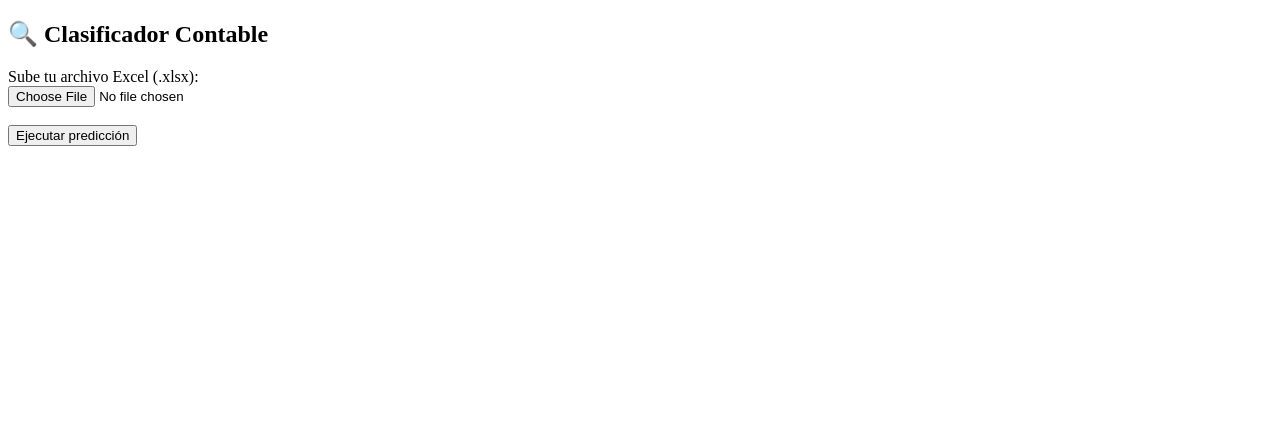
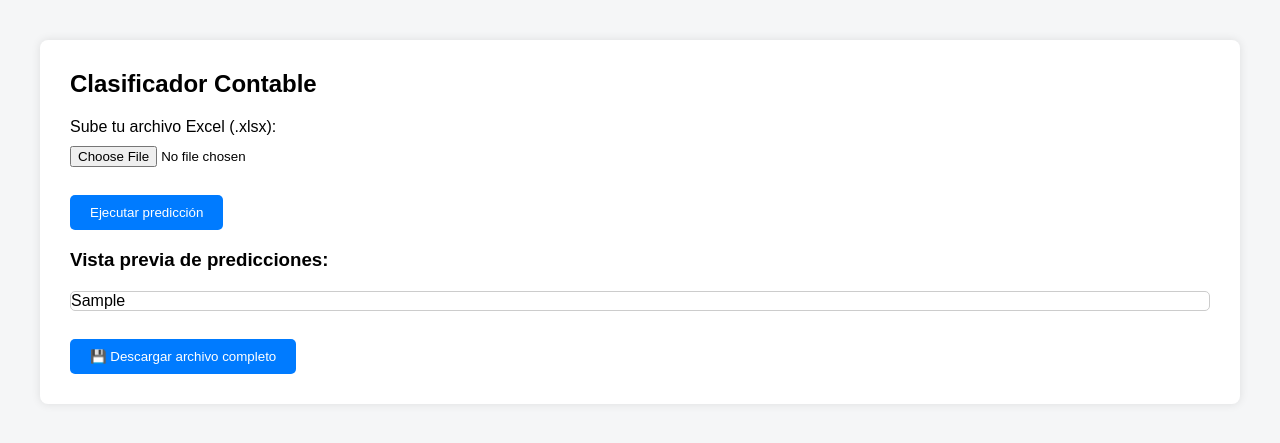
Before and after one commit to AbiudBenitez/redes-nuronales, a Flask app: template proyectoUI/templates/index.html in a window 1280 px wide. Shown: the top 443 px of the page. Run offline with Flask 3, Linux system fonts and the light colour scheme; the template is opened without the code that fills it: most values are stand-ins (such as "Sample title", 1, 10 or a date in 2020); parts of the project's set-up code (start-up, migrations or seed data) failed here and were passed over.

Commit message:
se cambio la interfaz

```diff
--- a/proyectoUI/app.py
+++ b/proyectoUI/app.py
@@ -1,4 +1,4 @@
-from flask import Flask, request, send_file
+from flask import Flask, render_template, request, send_file
 import pandas as pd
 import numpy as np
 import pickle
@@ -9,80 +9,66 @@ import os
 
 app = Flask(__name__)
 
-# Configuración
 MAX_LEN = 20
 
-# Función de limpieza
 def limpiar_texto(texto):
     texto = str(texto).lower()
-    texto = re.sub(r"[^a-záéíóúüñ0-9\s]", "", texto)
-    texto = re.sub(r"\s+", " ", texto).strip()
+    texto = re.sub(r"[^a-záéíóúüñ0-9\\s]", "", texto)
+    texto = re.sub(r"\\s+", " ", texto).strip()
     return texto
 
-# Cargar modelo y utilidades
 print("🔧 Cargando modelo...")
 model = load_model("modelo_multisalida_glove.h5", compile=False)
 print("✅ Modelo cargado.")
 
-print("📦 Cargando tokenizer...")
 with open("tokenizer.pkl", "rb") as f:
     tokenizer = pickle.load(f)
-print("✅ Tokenizer cargado.")
 
-print("🎯 Cargando label_encoder...")
 with open("label_encoder.pkl", "rb") as f:
     label_encoder = pickle.load(f)
-print("✅ Label encoder cargado.")
 
-# Función de predicción
 def procesar_y_predecir(df):
     df["Nombre de Cuenta"] = df["Nombre de Cuenta"].apply(limpiar_texto)
     df["InputText"] = "CUENTA " + df["Número de cuenta"].astype(str) + " NOMBRE " + df["Nombre de Cuenta"]
     X_seq = tokenizer.texts_to_sequences(df["InputText"])
     X = pad_sequences(X_seq, maxlen=MAX_LEN, padding="post")
-
     predicciones = model.predict(X)
     y_clasificacion = predicciones[0].argmax(axis=1)
     y_prpnr = (predicciones[1] > 0.5).astype(int).flatten()
-
     df["Clasificación_Predicha"] = label_encoder.inverse_transform(y_clasificacion)
     df["PR_PNR_Predicho"] = np.where(y_prpnr == 1, "PR", "PNR")
     return df
 
 @app.route("/", methods=["GET", "POST"])
 def index():
+    error = None
+    tabla_html = None
+
     if request.method == "POST":
-        file = request.files["archivo"]
-        if file:
+        file = request.files.get("archivo")
+        if not file:
+            error = "No se seleccionó archivo."
+        else:
             try:
                 df = pd.read_excel(file, header=3)
                 df.columns = df.columns.str.strip()
-                df = df.rename(columns={"No CUENTA": "Número de cuenta", "CUENTA": "Nombre de Cuenta"})
-                df = df[df["Número de cuenta"].astype(str).str.contains("-")].copy()
-                df_resultado = procesar_y_predecir(df)
-                output_path = "resultado.xlsx"
-                df_resultado.to_excel(output_path, index=False)
-                return send_file(output_path, as_attachment=True)
+
+                if "No CUENTA" not in df.columns or "CUENTA" not in df.columns:
+                    error = "El archivo debe tener las columnas 'No CUENTA' y 'CUENTA'"
+                else:
+                    df = df.rename(columns={"No CUENTA": "Número de cuenta", "CUENTA": "Nombre de Cuenta"})
+                    df = df[df["Número de cuenta"].astype(str).str.contains("-")].copy()
+                    df_resultado = procesar_y_predecir(df)
+                    tabla_html = df_resultado.head(20).to_html(classes="preview", index=False)
+                    df_resultado.to_excel("resultado.xlsx", index=False)
             except Exception as e:
-                return f"<h3>Error al procesar el archivo: {e}</h3>"
+                error = f"Error al procesar el archivo: {str(e)}"
 
-    return """
-<!DOCTYPE html>
-<html>
-<head>
-    <title>Clasificación Contable + PR/PNR</title>
-</head>
-<body>
-    <h2>Clasificador Contable</h2>
-    <form method="POST" enctype="multipart/form-data">
-        <label>Sube tu archivo Excel (.xlsx):</label><br>
-        <input type="file" name="archivo" accept=".xlsx" required><br><br>
-        <input type="submit" value="Ejecutar predicción">
-    </form>
-</body>
-</html>
-"""
+    return render_template("index.html", error=error, tabla_html=tabla_html)
+
+@app.route("/descargar")
+def descargar():
+    return send_file("resultado.xlsx", as_attachment=True)
 
 if __name__ == "__main__":
-    print("🚀 Iniciando servidor Flask en http://localhost:5000 ...")
     app.run(debug=True)
--- /dev/null
+++ b/proyectoUI/static/estilos.css
@@ -0,0 +1,58 @@
+body {
+        font-family: Arial, sans-serif;
+        background-color: #f5f6f7;
+        margin: 0;
+        padding: 40px;
+    }
+
+    .container {
+        max-width: 1200px;
+        margin: auto;
+        background: white;
+        padding: 30px;
+        border-radius: 8px;
+        box-shadow: 0 0 10px rgba(0,0,0,0.1);
+    }
+
+    h2 {
+        margin-top: 0;
+    }
+
+    input[type="submit"],
+    button {
+        background-color: #007BFF;
+        color: white;
+        border: none;
+        padding: 10px 20px;
+        cursor: pointer;
+        margin-top: 10px;
+        border-radius: 5px;
+    }
+
+    input[type="file"] {
+        margin-top: 10px;
+    }
+
+    .table-wrapper {
+        margin-top: 20px;
+        overflow-x: auto;
+        border-radius: 5px;
+        border: 1px solid #ccc;
+    }
+
+    table.preview {
+        border-collapse: collapse;
+        width: 100%;
+        min-width: 800px;
+    }
+
+    table.preview th,
+    table.preview td {
+        border: 1px solid #ccc;
+        padding: 8px 12px;
+        text-align: left;
+    }
+
+    table.preview th {
+        background-color: #f0f0f0;
+    }
--- a/proyectoUI/templates/index.html
+++ b/proyectoUI/templates/index.html
@@ -1,14 +1,47 @@
 <!DOCTYPE html>
 <html>
 <head>
-    <title>Clasificación Contable + PR/PNR</title>
+    <title>Clasificador Contable + PR/PNR</title>
+    <link rel="stylesheet" type="text/css" href="{{ url_for('static', filename='estilos.css') }}">
+    <style>
+        .preview {
+            margin-top: 20px;
+            border-collapse: collapse;
+            width: 100%;
+        }
+        .preview th, .preview td {
+            border: 1px solid #ccc;
+            padding: 8px;
+        }
+        .preview th {
+            background-color: #f0f0f0;
+        }
+    </style>
 </head>
 <body>
-    <h2>🔍 Clasificador Contable</h2>
-    <form method="POST" enctype="multipart/form-data">
-        <label>Sube tu archivo Excel (.xlsx):</label><br>
-        <input type="file" name="archivo" accept=".xlsx" required><br><br>
-        <input type="submit" value="Ejecutar predicción">
-    </form>
+    <div class="container">
+        <h2>Clasificador Contable</h2>
+
+        <form method="POST" enctype="multipart/form-data">
+            <label>Sube tu archivo Excel (.xlsx):</label><br>
+            <input type="file" name="archivo" accept=".xlsx" required><br><br>
+            <input type="submit" value="Ejecutar predicción">
+        </form>
+
+        {% if tabla_html %}
+    <h3>Vista previa de predicciones:</h3>
+    <div class="table-wrapper">
+        {{ tabla_html|safe }}
+    </div>
+    <br>
+    <a href="{{ url_for('descargar') }}"><button>💾 Descargar archivo completo</button></a>
+{% endif %}
+    </div>
+
+    {% if error %}
+    <script>
+        alert("{{ error }}");
+    </script>
+    {% endif %}
 </body>
 </html>
```
Also changed, not shown: 2 other files.
